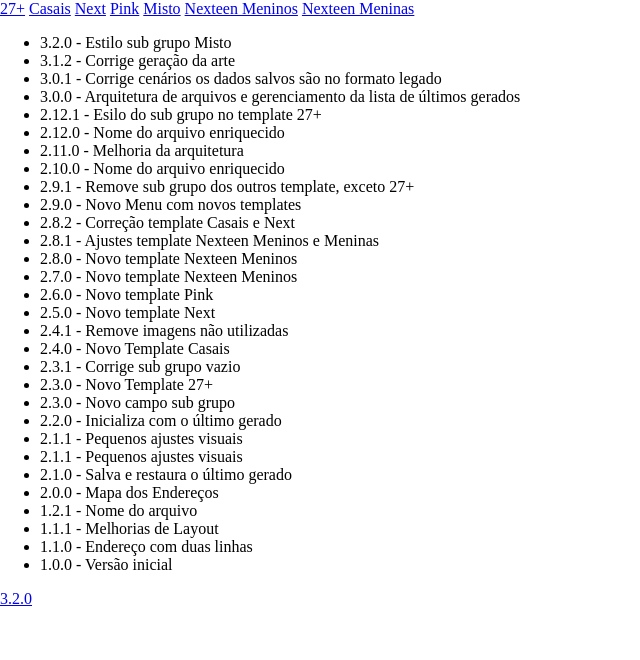
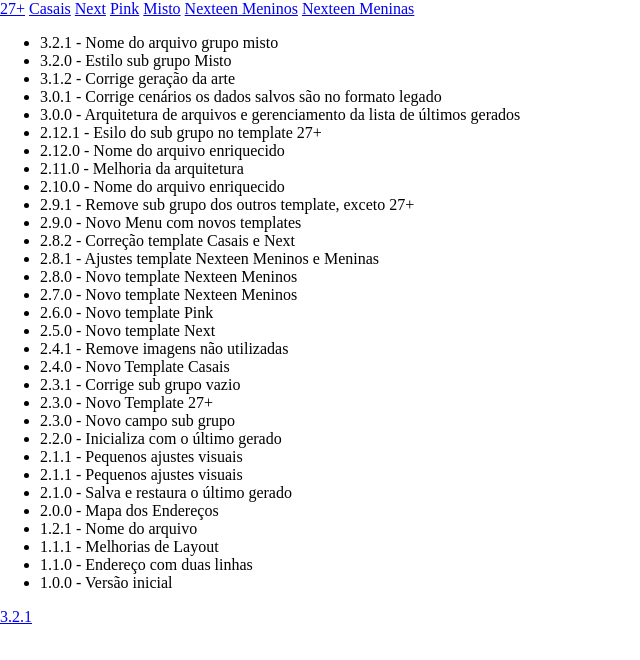
Before and after one commit to marcelobritonet/gc-kit, a SvelteKit app: page /changelog in a window 1280 px wide. Shown: the top 660 px of the page, without its empty margins (0-640 px from the left). Built offline with nearby package versions, Linux system fonts and the light colour scheme.

Commit message:
fix: filename misto

```diff
--- a/src/routes/+layout.svelte
+++ b/src/routes/+layout.svelte
@@ -10,4 +10,4 @@
 
 <slot></slot>
 
-<a href="/changelog">3.2.0</a>
+<a href="/changelog">3.2.1</a>
--- a/src/routes/changelog/+page.svelte
+++ b/src/routes/changelog/+page.svelte
@@ -7,6 +7,7 @@
 
 <div>
     <ul>
+        <li>3.2.1 - Nome do arquivo grupo misto</li>
         <li>3.2.0 - Estilo sub grupo Misto</li>
         <li>3.1.2 - Corrige geração da arte</li>
         <li>3.0.1 - Corrige cenários os dados salvos são no formato legado</li>
--- a/src/routes/gc-kit/misto/+page.svelte
+++ b/src/routes/gc-kit/misto/+page.svelte
@@ -109,7 +109,7 @@
 
     let lastData = [];
 
-    let prefix = "GC Next";
+    let prefix = "GC Misto";
     let name;
     let date;
     let address_top;
```
